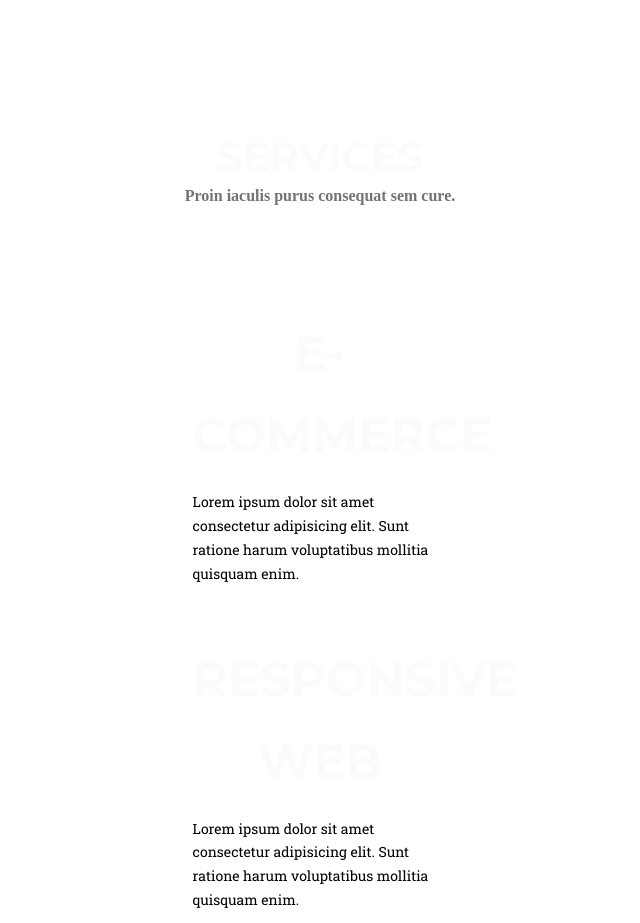
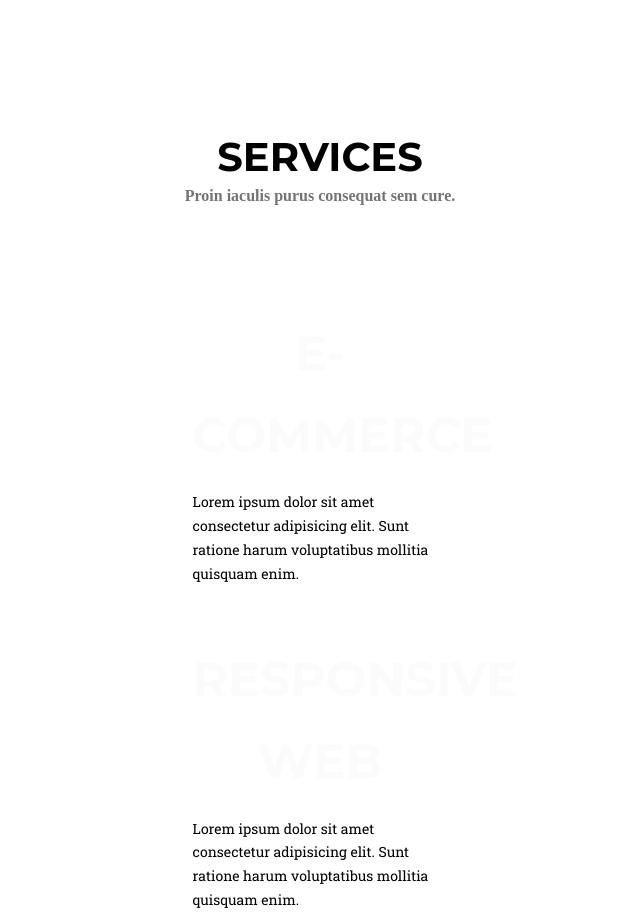
Before and after one commit to martingx89/golden-project, a website: page index.html in a window 1280 px wide. Shown: the part 960-1883 px from the top of the page, without its empty margins (320-960 px from the left). Drawn offline with Linux system fonts and the light colour scheme; a web font is replaced by a local one.

Commit message:
Fix header for services section

```diff
--- a/index.html
+++ b/index.html
@@ -36,7 +36,7 @@
 			</div>
 		</header>
 		<section class="services">
-			<h1>services</h1>
+			<h1 class="section-title">services</h1>
 			<h3>Proin iaculis purus consequat sem cure.</h3>
 			<div class="container">
 				<div class="row">
```
